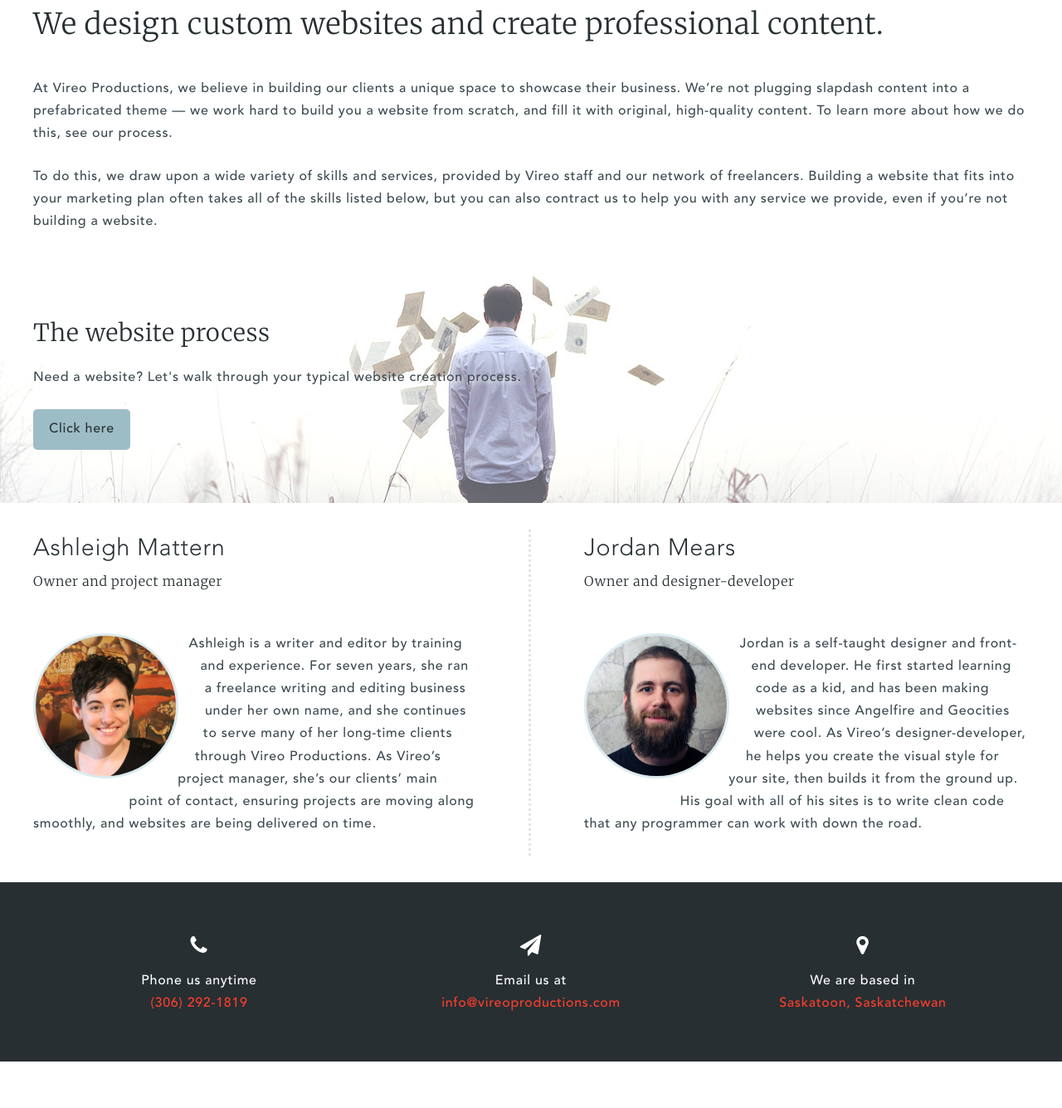
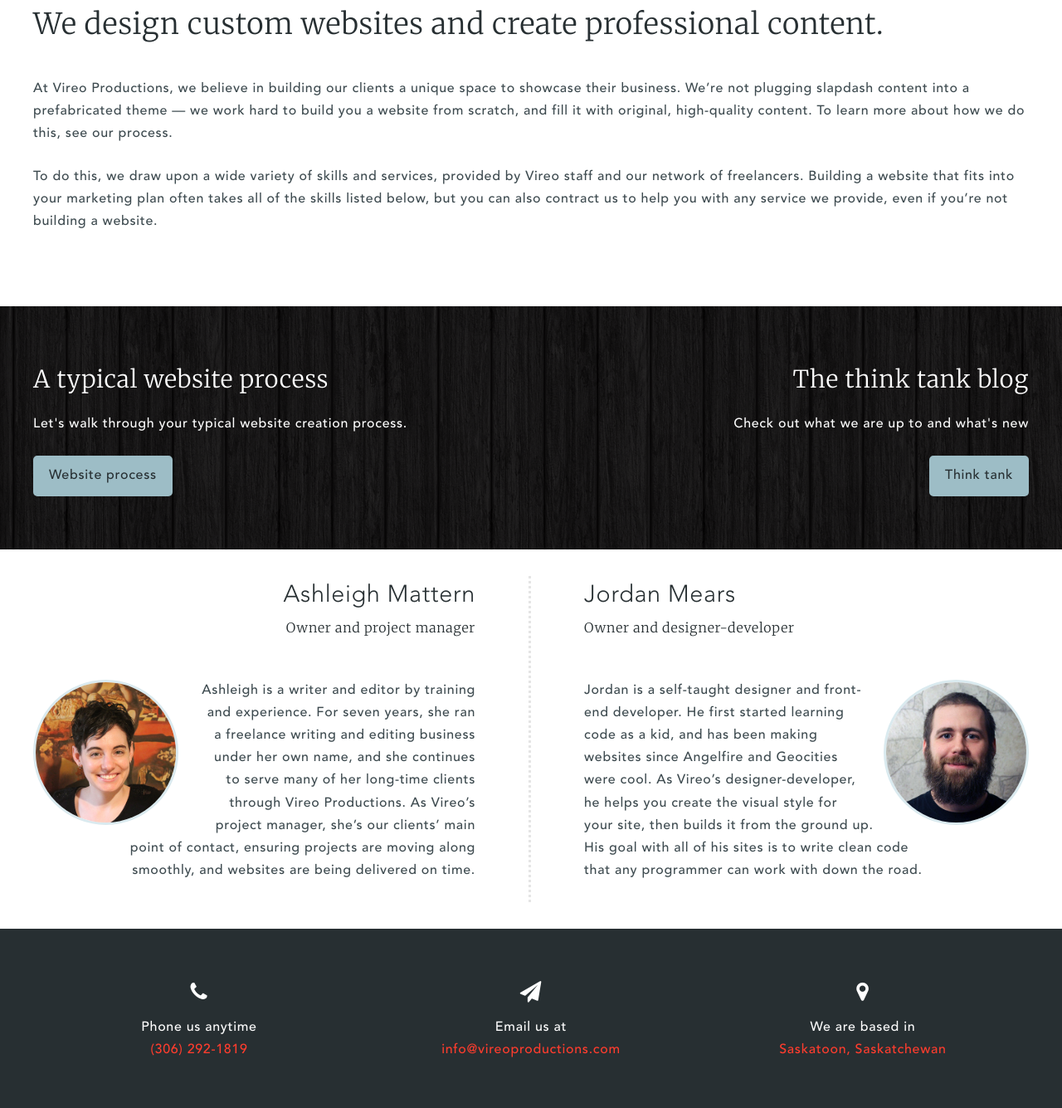
Before and after one commit to 7Mears/vireo, a WordPress theme: the page made by themes/vireo/page-about.php in a window 1280 px wide. Shown: the part 969-2304 px from the top of the page at 83% size. Before the commit the page ends 2248 px from the top, so only its background shows below. Run offline with PHP 8.4 and a stand-in for WordPress, Linux system fonts and the light colour scheme; the site name, menu and one post (Sample post) are stand-ins, and other content is empty; some libraries are stand-ins or nearby versions.

Commit message:
about page call-to-action changed and members

```diff
--- a/themes/vireo/page-about.php
+++ b/themes/vireo/page-about.php
@@ -62,15 +62,22 @@
 </div>
 	</div><!-- /container -->
 
-	<div class="website-process">
+	<div class="call-to-action">
 		<div class="container">
-			<h4>The website process</h4>
-			<p>
-				Need a website? Let's walk through your typical website creation process.
-			</p>
 
-			<a href="<?php echo esc_url( home_url( '/' ) ); ?>process/"><button>Click here</button></a>
+		<div class="call-to-action--left">
+			<h4>A typical website process</h4>
+			<p>Let's walk through your typical website creation process.</p>
+			<a href="<?php echo esc_url( home_url( '/' ) ); ?>process/"><button>Website process</button></a>
+		</div>
+
+		<div class="call-to-action--right">
+			<h4>The think tank blog</h4>
+			<p>Check out what we are up to and what's new</p>
+			<a href="<?php echo esc_url( home_url( '/' ) ); ?>blog/"><button>Think tank</button></a>
+		</div>
 		</div><!-- /container -->
+		<div class="clear"></div>
 	</div>
 
 
@@ -79,14 +86,14 @@
     <div class="person">
       <h4 class="name">Ashleigh Mattern</h4>
       <h5 class="role">Owner and project manager</h5>
-			<img class="mug" src="http://localhost/vireo/wp-content/uploads/2015/05/ashleigh-face.jpg" alt="Ashleigh Mattern mug shot">
+			<img class="mug mug-first" src="http://localhost/vireo/wp-content/uploads/2015/05/ashleigh-face.jpg" alt="Ashleigh Mattern mug shot">
       <p>Ashleigh is a writer and editor by training and experience. For seven years, she ran a freelance writing and editing business under her own name, and she continues to serve many of her long-time clients through Vireo Productions. As Vireo’s project manager, she’s our clients’ main point of contact, ensuring projects are moving along smoothly, and websites are being delivered on time.</p>
     </div>
 
     <div class="person">
       <h4 class="name">Jordan Mears</h4>
       <h5 class="role">Owner and designer-developer</h5>
-			<img class="mug" src="http://localhost/vireo/wp-content/uploads/2015/05/jordan-face.jpg" alt="Jordan Mears mug shot">
+			<img class="mug mug-last" src="http://localhost/vireo/wp-content/uploads/2015/05/jordan-face.jpg" alt="Jordan Mears mug shot">
       <p>Jordan is a self-taught designer and front-end developer. He first started learning code as a kid, and has been making websites since Angelfire and Geocities were cool. As Vireo’s designer-developer, he helps you create the visual style for your site, then builds it from the ground up. His goal with all of his sites is to write clean code that any programmer can work with down the road.</p>
 		</div>
 <div class="clear"></div>
--- a/themes/vireo/sass/theme/_about.scss
+++ b/themes/vireo/sass/theme/_about.scss
@@ -52,22 +52,38 @@
 
 // about services
 .about-services {
-  margin-bottom: $padding-main;
+  padding-bottom: ($padding-main * 2);
 }
 
-// website process
-.website-process {
+// call-to-action
+.call-to-action {
   background-color: rgba($color1, 0.1);
-  background: url('./images/about-process.jpg') no-repeat center center;
+  background: url('./images/wood.png') repeat;
+/*   background-attachment: fixed; */
   padding: ($padding-main * 2) 0;
+
+  h4,
+  p {
+    color: $color3;
+  }
 
   h4 {
     margin: 0;
   }
+}
 
-  p {
-    text-shadow: 3px 3px 5px white;
-  }
+.call-to-action--left,
+.call-to-action--right {
+  width: 40%;
+}
+
+.call-to-action--left {
+  float: left;
+}
+
+.call-to-action--right {
+  float: right;
+  text-align: right;
 }
 
 // employees
@@ -79,6 +95,7 @@
   &:first-child {
     padding-right: ($padding-main * 2);
     border-right: $border-size dotted rgba(0,0,0,0.1);
+    text-align: right;
   }
 
   &:nth-child(2) {
@@ -102,11 +119,20 @@
   }
 
   .mug {
-    float: left;
     border: $border-size solid $color5;
     border-radius: 50%;
     width: 175px;
-    margin: 1em $padding-main 1em 0;
+
     shape-outside: circle();
   }
+
+  .mug-first {
+    float: left;
+    margin: 1em $padding-main 1em 0;
+  }
+
+  .mug-last {
+    float: right;
+    margin: 1em 0 1em $padding-main;
+  }
 }
--- a/themes/vireo/sass/theme/_frontpage.scss
+++ b/themes/vireo/sass/theme/_frontpage.scss
@@ -8,7 +8,7 @@
 // hero
 
 .home-hero {
-  background-color: $color__background-body;
+  background-color: $color__background-dark;
   background: url('./images/hero.jpg') no-repeat center center;
   background-size: cover;
   padding: 150px 0 100px 0;
@@ -19,7 +19,7 @@
 .hero-title,
 .hero-info {
   color: $color__text-alt;
-  text-shadow: 0 2px 0 black;
+  text-shadow: 0 2px 10px black;
 }
 
 .hero-title {
@@ -195,7 +195,6 @@
   padding: 0 $padding-main;
   margin-top: ($padding-main * 2);
   background-color: rgba($color2, 0.7);
-  border-radius: $border-radius;
 
   &:nth-child(2) {
     margin-top: 0;
--- a/themes/vireo/style.css
+++ b/themes/vireo/style.css
@@ -818,7 +818,7 @@
 }
 
 .home-hero {
-  background-color: #FFFFFF;
+  background-color: #272F32;
   background: url("./images/hero.jpg") no-repeat center center;
   background-size: cover;
   padding: 150px 0 100px 0;
@@ -829,7 +829,7 @@
 .hero-title,
 .hero-info {
   color: #FFFFFF;
-  text-shadow: 0 2px 0 black;
+  text-shadow: 0 2px 10px black;
 }
 
 .hero-title {
@@ -985,7 +985,6 @@
   padding: 0 2em;
   margin-top: 4em;
   background-color: rgba(157, 189, 198, 0.7);
-  border-radius: 5px;
 }
 .home-post:nth-child(2) {
   margin-top: 0;
@@ -1284,19 +1283,35 @@
 }
 
 .about-services {
-  margin-bottom: 2em;
+  padding-bottom: 4em;
 }
 
-.website-process {
+.call-to-action {
   background-color: rgba(39, 47, 50, 0.1);
-  background: url("./images/about-process.jpg") no-repeat center center;
+  background: url("./images/wood.png") repeat;
+  /*   background-attachment: fixed; */
   padding: 4em 0;
 }
-.website-process h4 {
+.call-to-action h4,
+.call-to-action p {
+  color: #FFFFFF;
+}
+.call-to-action h4 {
   margin: 0;
 }
-.website-process p {
-  text-shadow: 3px 3px 5px white;
+
+.call-to-action--left,
+.call-to-action--right {
+  width: 40%;
+}
+
+.call-to-action--left {
+  float: left;
+}
+
+.call-to-action--right {
+  float: right;
+  text-align: right;
 }
 
 .person {
@@ -1307,6 +1322,7 @@
 .person:first-child {
   padding-right: 4em;
   border-right: 3px dotted rgba(0, 0, 0, 0.1);
+  text-align: right;
 }
 .person:nth-child(2) {
   padding-left: 4em;
@@ -1326,10 +1342,16 @@
   padding-bottom: 2em;
 }
 .person .mug {
-  float: left;
   border: 3px solid #DAEAEF;
   border-radius: 50%;
   width: 175px;
-  margin: 1em 2em 1em 0;
   shape-outside: circle();
 }
+.person .mug-first {
+  float: left;
+  margin: 1em 2em 1em 0;
+}
+.person .mug-last {
+  float: right;
+  margin: 1em 0 1em 2em;
+}
```
Also changed, not shown: themes/vireo/images/about-process2.jpg (added).
